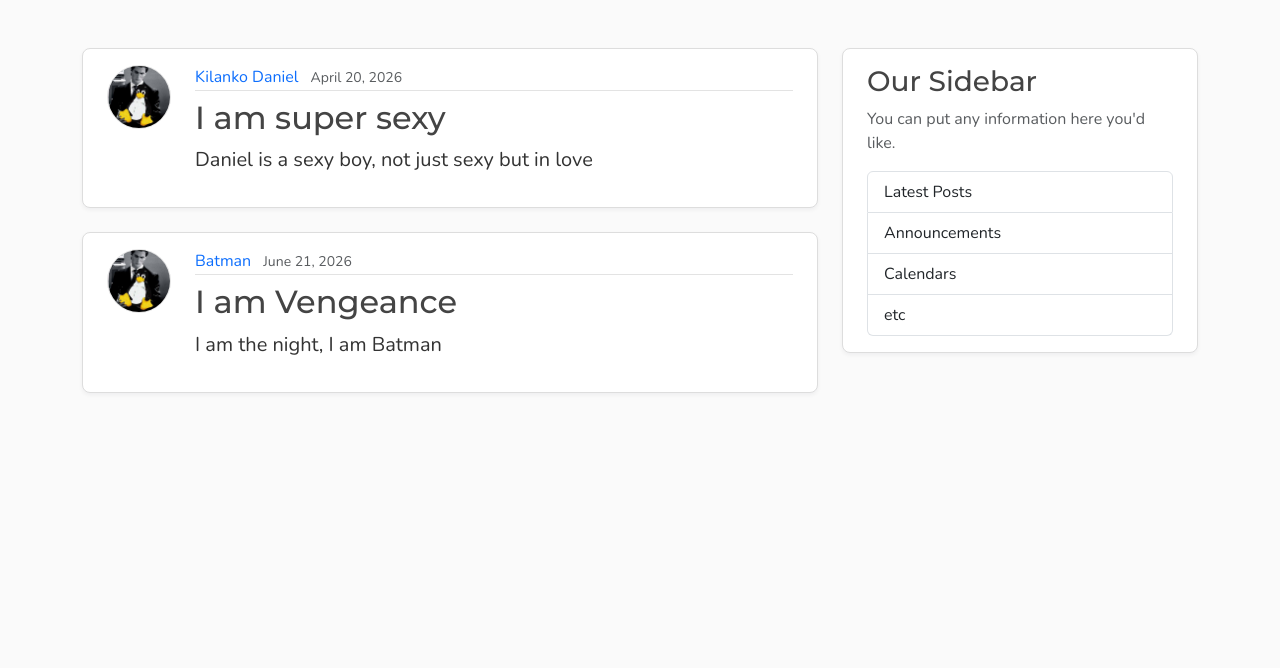
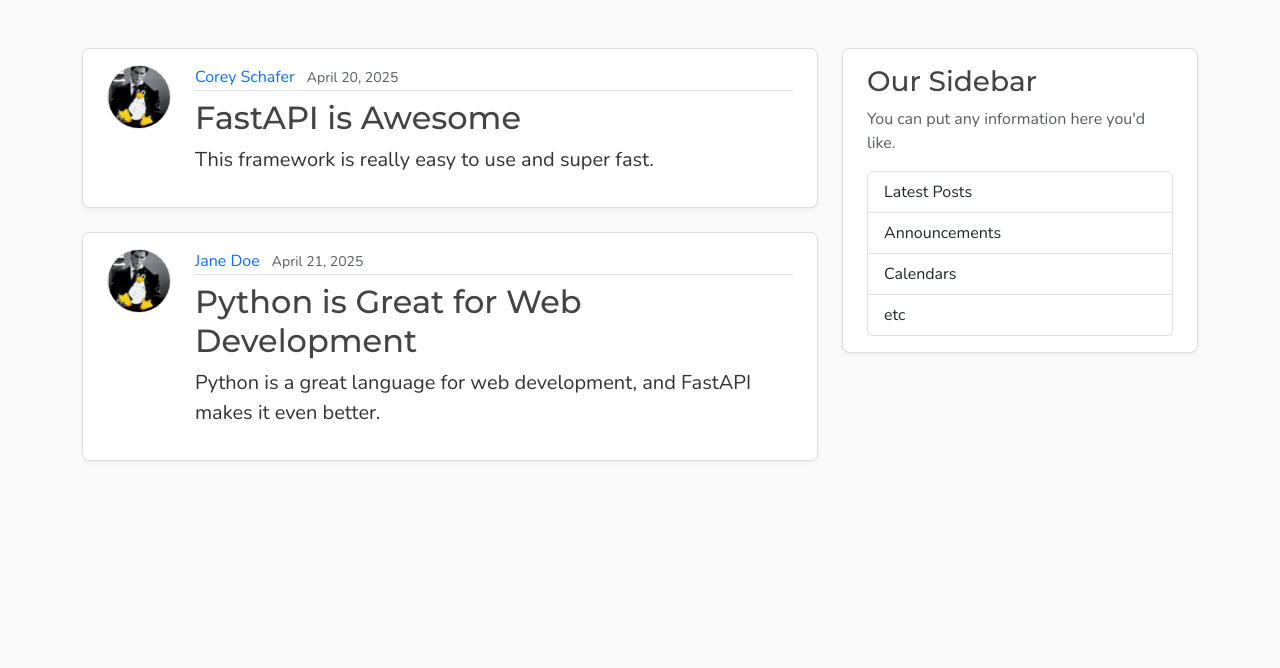
Before and after one commit to Dmarveutiv/FastAPI, a FastAPI app: page / in a window 1280 px wide. Shown: the part 56-724 px from the top of the page. Run offline with FastAPI, Linux system fonts and the light colour scheme.

Commit message:
day 2 of working on fastapi

```diff
--- a/main.py
+++ b/main.py
@@ -1,6 +1,9 @@
-from fastapi import FastAPI, Request
+from fastapi import FastAPI, HTTPException, Request, status
+from fastapi.exceptions import RequestValidationError
+from fastapi.responses import JSONResponse
 from fastapi.staticfiles import StaticFiles
 from fastapi.templating import Jinja2Templates
+from starlette.exceptions import HTTPException as StarletteHTTPException
 
 app = FastAPI()
 
@@ -11,17 +14,17 @@ templates = Jinja2Templates(directory="templates")
 posts: list[dict] = [
     {
         "id": 1,
-        "author": "Kilanko Daniel",
-        "title": "I am super sexy",
-        "content": "Daniel is a sexy boy, not just sexy but in love",
-        "date_posted": "April 20, 2026",
+        "author": "Corey Schafer",
+        "title": "FastAPI is Awesome",
+        "content": "This framework is really easy to use and super fast.",
+        "date_posted": "April 20, 2025",
     },
     {
         "id": 2,
-        "author": "Batman",
-        "title": "I am Vengeance",
-        "content": "I am the night, I am Batman",
-        "date_posted": "June 21, 2026",
+        "author": "Jane Doe",
+        "title": "Python is Great for Web Development",
+        "content": "Python is a great language for web development, and FastAPI makes it even better.",
+        "date_posted": "April 21, 2025",
     },
 ]
 
@@ -36,6 +39,72 @@ def home(request: Request):
     )
 
 
+@app.get("/posts/{post_id}", include_in_schema=False)
+def post_page(request: Request, post_id: int):
+    for post in posts:
+        if post.get("id") == post_id:
+            title = post["title"][:50]
+            return templates.TemplateResponse(
+                request,
+                "post.html",
+                {"post": post, "title": title},
+            )
+    raise HTTPException(status_code=status.HTTP_404_NOT_FOUND, detail="Post not found")
+
+
 @app.get("/api/posts")
 def get_posts():
     return posts
+
+
+@app.get("/api/posts/{post_id}")
+def get_post(post_id: int):
+    for post in posts:
+        if post.get("id") == post_id:
+            return post
+    raise HTTPException(status_code=status.HTTP_404_NOT_FOUND, detail="Post not found")
+
+
+@app.exception_handler(StarletteHTTPException)
+def general_http_exception_handler(request: Request, exception: StarletteHTTPException):
+    message = (
+        exception.detail
+        if exception.detail
+        else "An error occurred. Please check your request and try again."
+    )
+
+    if request.url.path.startswith("/api"):
+        return JSONResponse(
+            status_code=exception.status_code,
+            content={"detail": message},
+        )
+    return templates.TemplateResponse(
+        request,
+        "error.html",
+        {
+            "status_code": exception.status_code,
+            "title": exception.status_code,
+            "message": message,
+        },
+        status_code=exception.status_code,
+    )
+
+
+@app.exception_handler(RequestValidationError)
+def validation_exception_handler(request: Request, exception: RequestValidationError):
+    if request.url.path.startswith("/api"):
+        return JSONResponse(
+            status_code=status.HTTP_422_UNPROCESSABLE_CONTENT,
+            content={"detail": exception.errors()},
+        )
+
+    return templates.TemplateResponse(
+        request,
+        "error.html",
+        {
+            "status_code": status.HTTP_422_UNPROCESSABLE_CONTENT,
+            "title": status.HTTP_422_UNPROCESSABLE_CONTENT,
+            "message": "Invalid request. Please check your input and try again.",
+        },
+        status_code=status.HTTP_422_UNPROCESSABLE_CONTENT,
+    )
--- a/templates/home.html
+++ b/templates/home.html
@@ -15,7 +15,7 @@
             <small class="text-body-secondary">{{ post.date_posted }}</small>
           </div>
           <h2>
-            <a class="article-title" href="#">{{ post.title }}</a>
+            <a class="article-title" href="{{ url_for("post_page", post_id=post.id) }}">{{ post.title }}</a>
           </h2>
           <p class="article-content">{{ post.content }}</p>
         </div>
```
